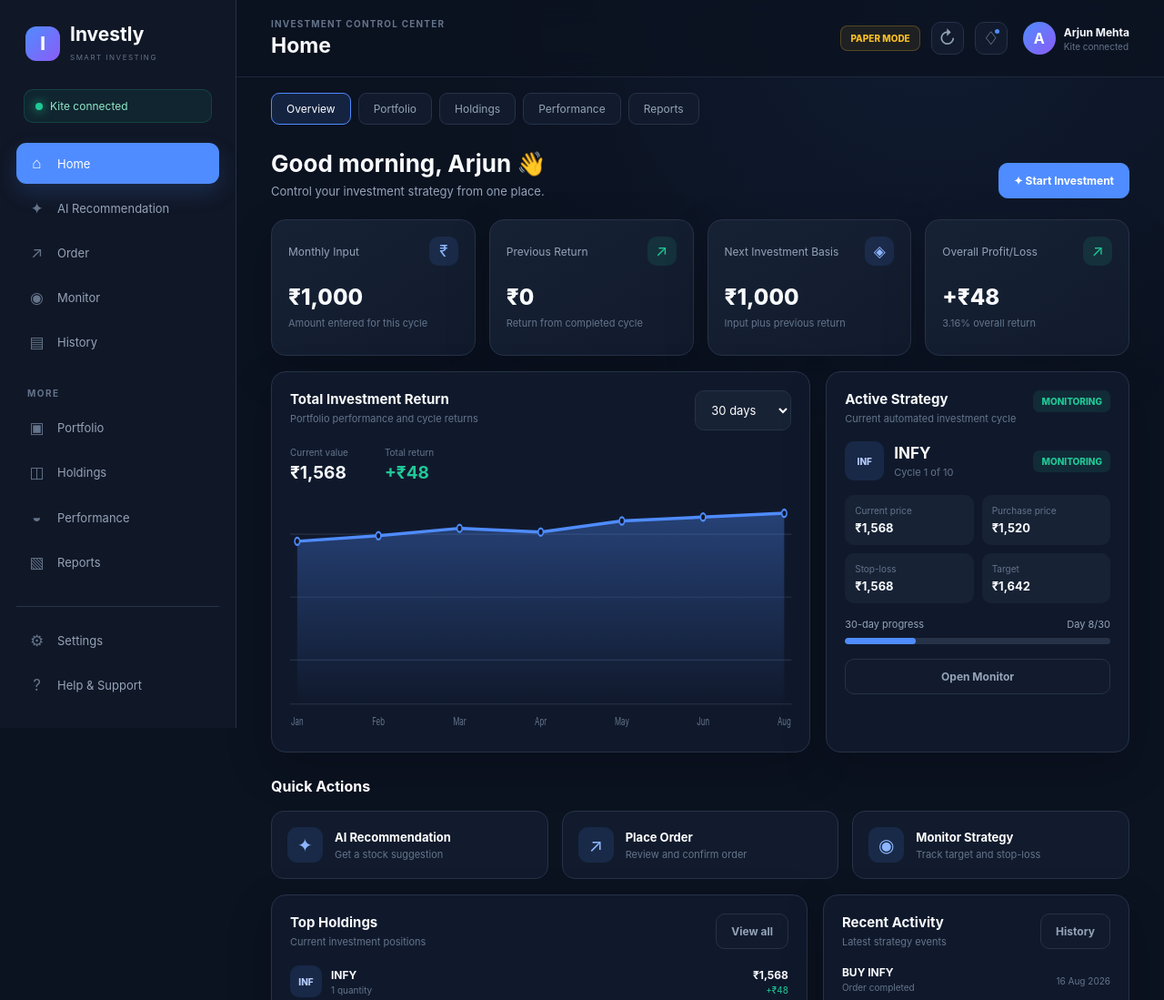
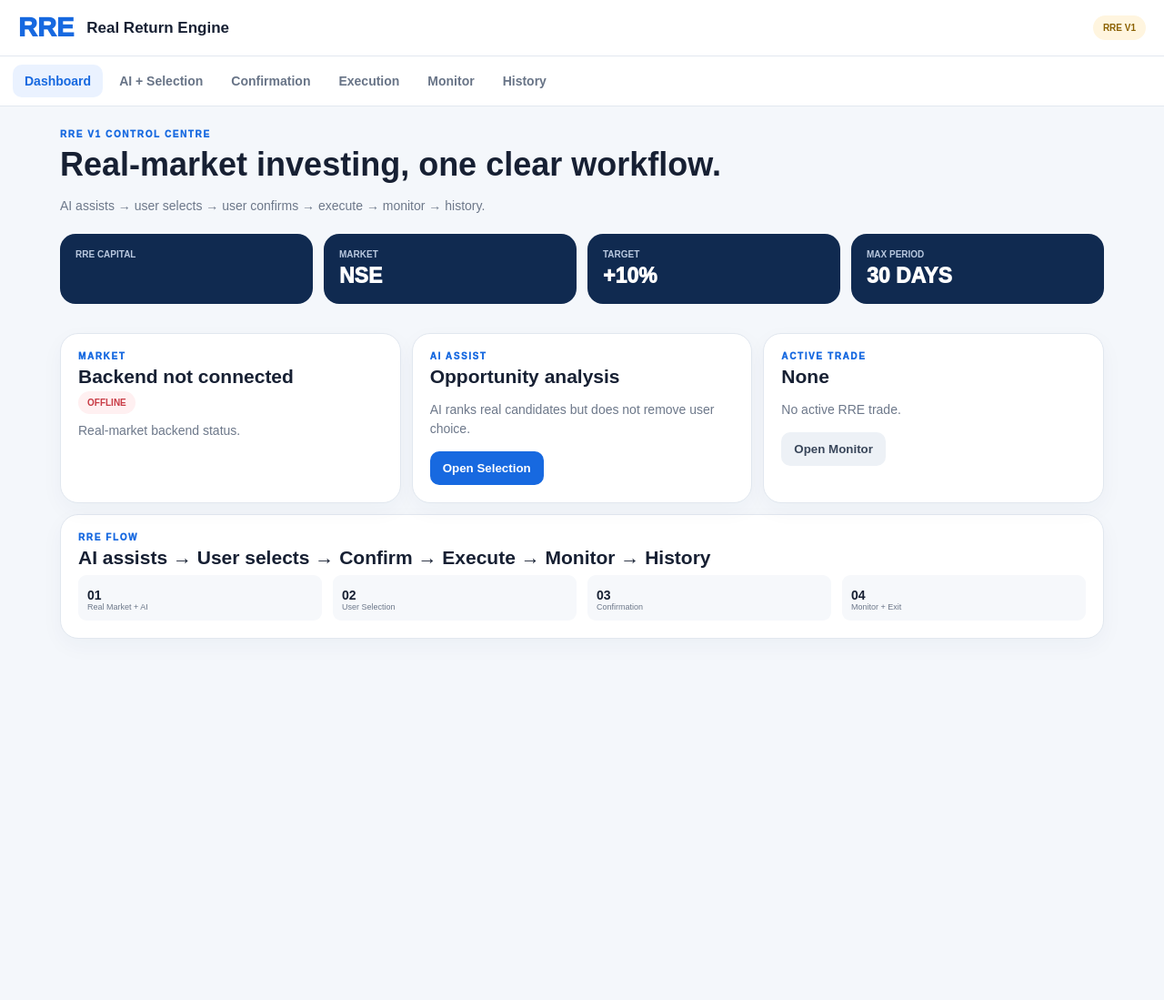
Before and after one commit to ramkishun02/RRE--backend, a website: page index.html in a window 1280 px wide. Shown: the top 1099 px of the page at 91% size. After the commit the page ends 800 px from the top, so only its background shows below. Drawn offline with Linux system fonts and the light colour scheme.

Commit message:
Add files via upload

```diff
--- a/index.html
+++ b/index.html
@@ -1,192 +1,4 @@
-<!DOCTYPE html>
-<html lang="en">
-<head>
-  <meta charset="UTF-8" />
-  <meta name="viewport" content="width=device-width, initial-scale=1.0" />
-  <title>Investly Investment App</title>
-  <link rel="stylesheet" href="/style.css" />
-</head>
-
-<body>
-  <div class="app-shell">
-
-    <!-- Desktop left sidebar -->
-    <aside class="sidebar" id="sidebar">
-      <div class="brand">
-        <div class="brand-logo">I</div>
-        <div>
-          <h2>Investly</h2>
-          <span>SMART INVESTING</span>
-        </div>
-      </div>
-
-      <div class="connection-status">
-        <span class="status-dot"></span>
-        <span>Kite connected</span>
-      </div>
-
-      <nav class="side-navigation">
-        <button class="side-link active" data-page="home">
-          <span>⌂</span>
-          <span>Home</span>
-        </button>
-
-        <button class="side-link" data-page="ai">
-          <span>✦</span>
-          <span>AI Recommendation</span>
-        </button>
-
-        <button class="side-link" data-page="order">
-          <span>↗</span>
-          <span>Order</span>
-        </button>
-
-        <button class="side-link" data-page="monitor">
-          <span>◉</span>
-          <span>Monitor</span>
-        </button>
-
-        <button class="side-link" data-page="history">
-          <span>▤</span>
-          <span>History</span>
-        </button>
-      </nav>
-
-      <div class="sidebar-section-title">MORE</div>
-
-      <nav class="side-navigation">
-        <button class="side-link" data-page="portfolio">
-          <span>▣</span>
-          <span>Portfolio</span>
-        </button>
-
-        <button class="side-link" data-page="holdings">
-          <span>◫</span>
-          <span>Holdings</span>
-        </button>
-
-        <button class="side-link" data-page="performance">
-          <span>◒</span>
-          <span>Performance</span>
-        </button>
-
-        <button class="side-link" data-page="reports">
-          <span>▧</span>
-          <span>Reports</span>
-        </button>
-      </nav>
-
-      <div class="sidebar-footer">
-        <button class="side-link">
-          <span>⚙</span>
-          <span>Settings</span>
-        </button>
-
-        <button class="side-link">
-          <span>?</span>
-          <span>Help & Support</span>
-        </button>
-      </div>
-    </aside>
-
-    <!-- Main application -->
-    <main class="main-area">
-
-      <!-- Header -->
-      <header class="top-header">
-        <div class="header-left">
-          <button class="mobile-menu-button" id="mobileMenuButton">☰</button>
-
-          <div>
-            <p class="eyebrow">INVESTMENT CONTROL CENTER</p>
-            <h1 id="pageTitle">Home</h1>
-          </div>
-        </div>
-
-        <div class="header-actions">
-          <span class="mode-badge" id="modeBadge">PAPER MODE</span>
-
-          <button class="icon-button" id="refreshButton" title="Refresh">
-            ↻
-          </button>
-
-          <button class="icon-button notification-button">
-            ♢
-            <span class="notification-dot"></span>
-          </button>
-
-          <div class="user-profile">
-            <div class="avatar">A</div>
-            <div class="user-details">
-              <strong>Arjun Mehta</strong>
-              <small>Kite connected</small>
-            </div>
-          </div>
-        </div>
-      </header>
-
-      <!-- Scrollable top menu -->
-      <div class="scroll-menu-wrapper">
-        <div class="scroll-menu">
-          <button class="scroll-menu-item active" data-page="home">
-            Overview
-          </button>
-
-          <button class="scroll-menu-item" data-page="portfolio">
-            Portfolio
-          </button>
-
-          <button class="scroll-menu-item" data-page="holdings">
-            Holdings
-          </button>
-
-          <button class="scroll-menu-item" data-page="performance">
-            Performance
-          </button>
-
-          <button class="scroll-menu-item" data-page="reports">
-            Reports
-          </button>
-        </div>
-      </div>
-
-      <!-- Page content -->
-      <section class="page-container" id="pageContainer"></section>
-    </main>
-
-    <!-- Mobile bottom navigation -->
-    <nav class="bottom-navigation">
-      <button class="bottom-link active" data-page="home">
-        <span>⌂</span>
-        <small>Home</small>
-      </button>
-
-      <button class="bottom-link" data-page="ai">
-        <span>✦</span>
-        <small>AI Picks</small>
-      </button>
-
-      <button class="bottom-link" data-page="order">
-        <span>↗</span>
-        <small>Order</small>
-      </button>
-
-      <button class="bottom-link" data-page="monitor">
-        <span>◉</span>
-        <small>Monitor</small>
-      </button>
-
-      <button class="bottom-link" data-page="history">
-        <span>▤</span>
-        <small>History</small>
-      </button>
-    </nav>
-
-    <!-- Toast notification -->
-    <div class="toast" id="toast"></div>
-
-  </div>
-
-  <script src="/app.js"></script>
-</body>
-</html>
+<!doctype html><html><head><meta charset="utf-8"><meta name="viewport" content="width=device-width,initial-scale=1"><title>RRE Dashboard</title><link rel="stylesheet" href="rre.css"></head><body><header><div class="logo">RRE</div><div class="brand">Real Return Engine</div><div class="mode">RRE V1</div></header><nav><a class="active" href="index.html">Dashboard</a><a class="" href="selection.html">AI + Selection</a><a class="" href="confirmation.html">Confirmation</a><a class="" href="execution.html">Execution</a><a class="" href="monitor.html">Monitor</a><a class="" href="history.html">History</a></nav><main><div class="ey">RRE V1 CONTROL CENTRE</div><h1>Real-market investing, one clear workflow.</h1><p class="sub">AI assists → user selects → user confirms → execute → monitor → history.</p>
+<div class="grid g4" style="margin:20px 0"><div class="stat"><div class="label">RRE CAPITAL</div><div class="value" data-capital></div></div><div class="stat"><div class="label">MARKET</div><div class="value">NSE</div></div><div class="stat"><div class="label">TARGET</div><div class="value">+10%</div></div><div class="stat"><div class="label">MAX PERIOD</div><div class="value">30 DAYS</div></div></div>
+<div class="grid g3"><section class="card"><div class="ey">MARKET</div><h2 id="mstate">Checking...</h2><span id="mpill" class="pill amber">CHECKING</span><p class="sub">Real-market backend status.</p></section><section class="card"><div class="ey">AI ASSIST</div><h2>Opportunity analysis</h2><p class="sub">AI ranks real candidates but does not remove user choice.</p><button class="primary" onclick="location.href='selection.html'">Open Selection</button></section><section class="card"><div class="ey">ACTIVE TRADE</div><h2 id="active">None</h2><p class="sub" id="activeSub">No active RRE trade.</p><button class="secondary" onclick="location.href='monitor.html'">Open Monitor</button></section></div>
+<section class="card"><div class="ey">RRE FLOW</div><h2>AI assists → User selects → Confirm → Execute → Monitor → History</h2><div class="grid g4"><div class="mini"><b>01</b><span>Real Market + AI</span></div><div class="mini"><b>02</b><span>User Selection</span></div><div class="mini"><b>03</b><span>Confirmation</span></div><div class="mini"><b>04</b><span>Monitor + Exit</span></div></div></section></main><script src="rre.js"></script><script>(async()=>{try{await RRE.api('/api/rre/status');mstate.textContent='Real market connected';mpill.textContent='LIVE';mpill.className='pill green'}catch(e){mstate.textContent='Backend not connected';mpill.textContent='OFFLINE';mpill.className='pill red'}let x=RRE.get('rreActiveTrade');if(x){active.textContent=x.tradingsymbol;activeSub.textContent=RRE.money(x.entry_price)+' × '+x.quantity}})();</script></body></html>
```
